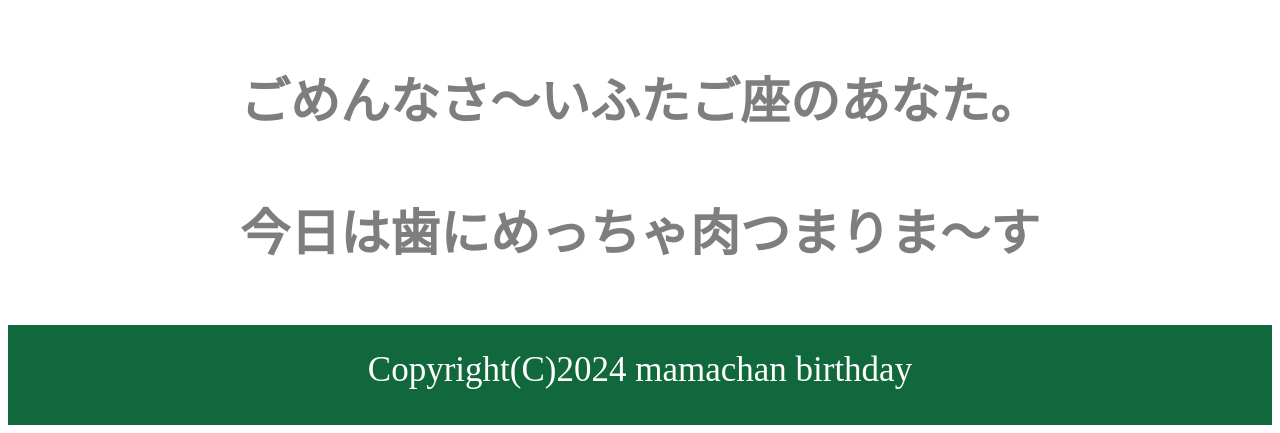
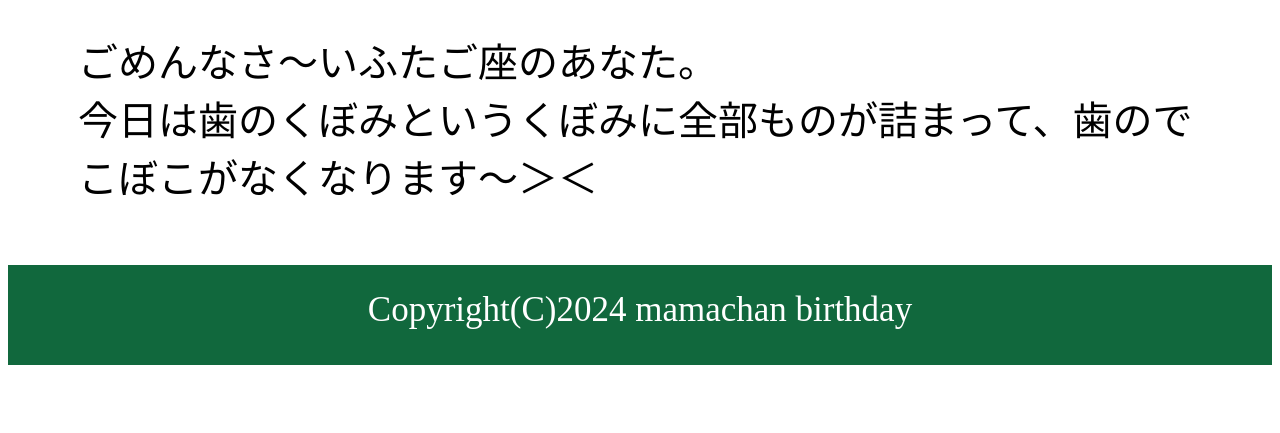
Before and after one commit to marikkochan/531_C, a plain HTML site: page index.html in a window 1280 px wide. Shown: the part 931-1364 px from the top of the page. After the commit the page ends 1304 px from the top, so only its background shows below. Drawn offline with Linux system fonts and the light colour scheme.

Commit message:
Update index.html

```diff
--- a/index.html
+++ b/index.html
@@ -28,8 +28,9 @@
         <h2>Cの〇〇〇〇ー〇は<br>「グリンピース」でした★</h2>
       <br>
         <img src="https://github.com/marikkochan/531/blob/main/green01.jpg?raw=true">
-        <h2>ごめんなさ～いふたご座のあなた。</h2>
-        <h2>今日は歯にめっちゃ肉つまりま～す</h2>
+        <p class="husei">ごめんなさ～いふたご座のあなた。
+        <br>
+        今日は歯のくぼみというくぼみに全部ものが詰まって、歯のでこぼこがなくなります～＞＜</p>
       </div>
     </div>
 
```
